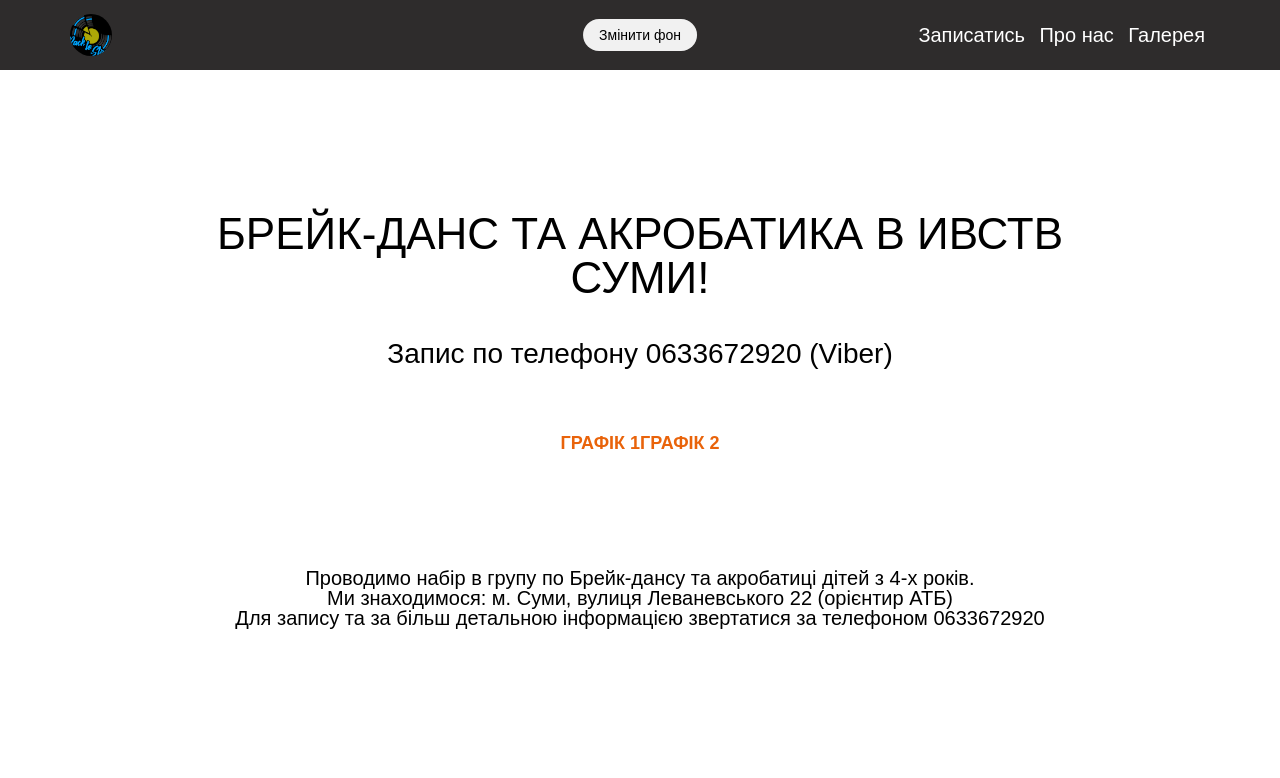
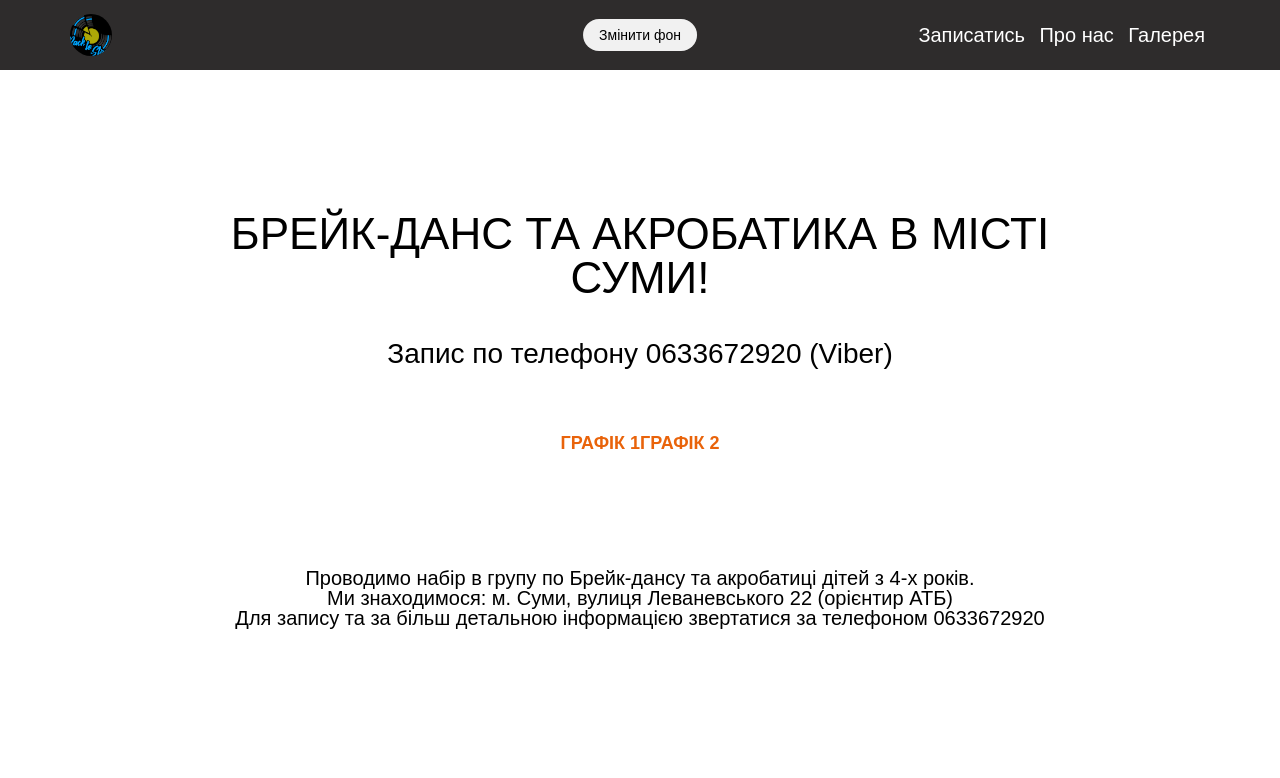
Before and after one commit to papchenko/breaking.sumy, a plain HTML site: page index.html in a window 1280 px wide. Shown: the top 778 px of the page. Drawn offline with Linux system fonts and the light colour scheme.

Commit message:
v1.1(prod)

```diff
--- a/index.html
+++ b/index.html
@@ -41,7 +41,7 @@
     <!-- MAIN -->
     <section class="main">
       <div class="main__body page__section_1">
-        <h1 class="main__title">Брейк-данс та акробатика в ивств Суми!</h1>
+        <h1 class="main__title">Брейк-данс та акробатика в місті Суми!</h1>
         <div class="main__text">Запис по телефону 0633672920 (Viber)</div>
         <div class="content__tabs">
           <div class="tabs">
```
